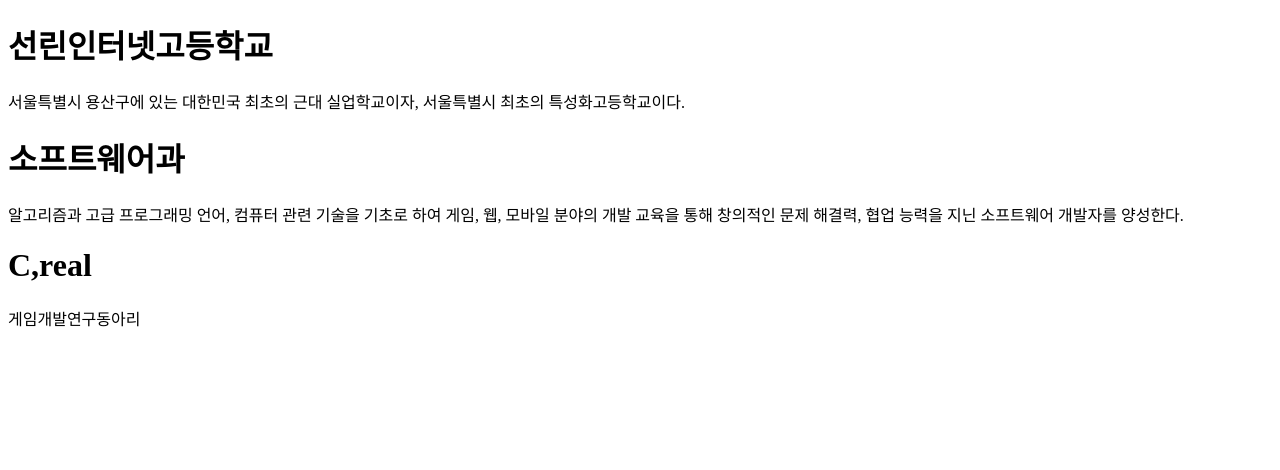
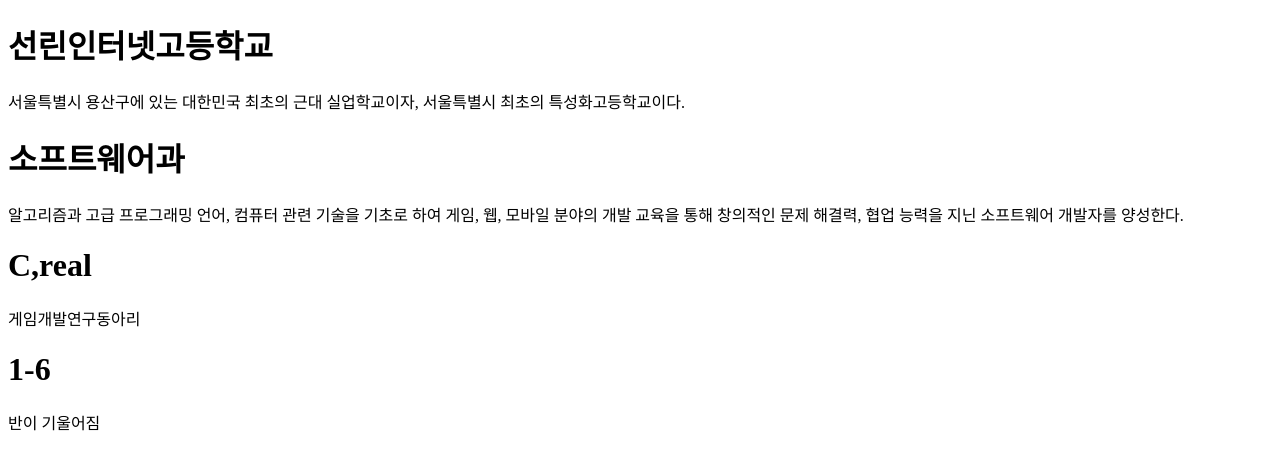
Before and after one commit to yangdhee3/wang, a plain HTML site: page index.html in a window 1280 px wide. Drawn offline with Linux system fonts and the light colour scheme.

Commit message:
학급 소개

```diff
--- a/index.html
+++ b/index.html
@@ -12,5 +12,7 @@
     <p>알고리즘과 고급 프로그래밍 언어, 컴퓨터 관련 기술을 기초로 하여 게임, 웹, 모바일 분야의 개발 교육을 통해 창의적인 문제 해결력, 협업 능력을 지닌 소프트웨어 개발자를 양성한다.</p>
     <h1>C,real</h1>
     <p>게임개발연구동아리</p>
+    <h1>1-6</h1>
+    <p>반이 기울어짐</p>
 </body>
 </html>
```
